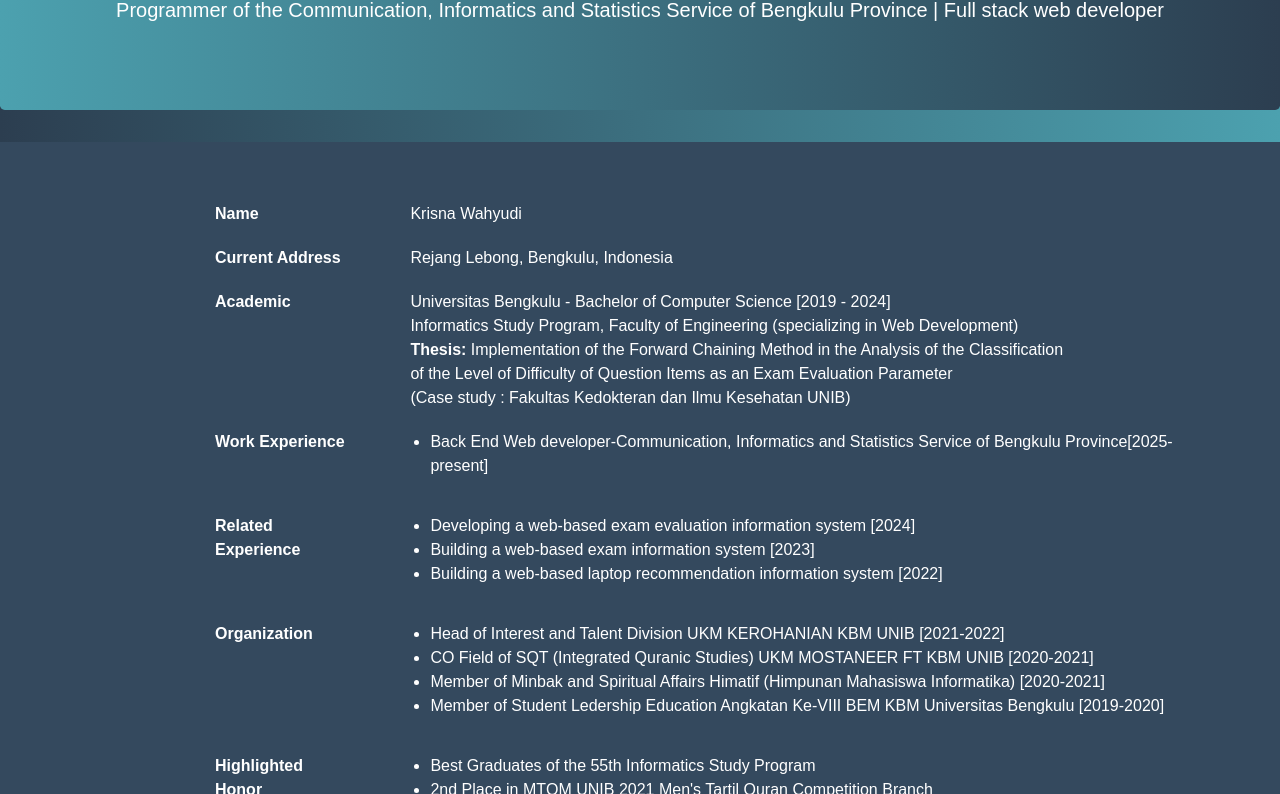
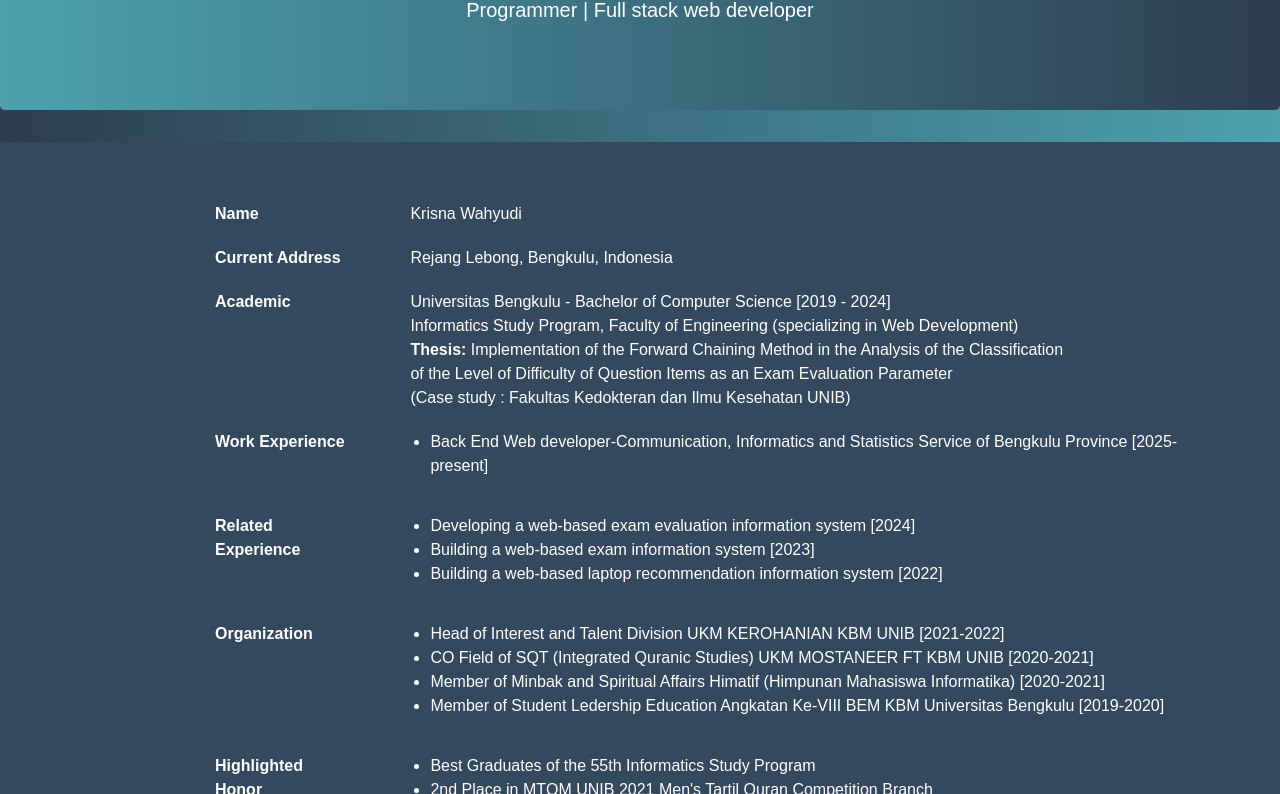
Before and after one commit to Kwahyu09/Kwahyu09.github.io, a plain HTML site: page index.html in a window 1280 px wide. Shown: the part 363-1157 px from the top of the page. Drawn offline with nearby package versions, Linux system fonts and the light colour scheme.

Commit message:
mengubah tampilan index

```diff
--- a/index.html
+++ b/index.html
@@ -65,7 +65,7 @@
     <div class="jumbotron" id="home">
       <img src="img/krisna-w.png" class="rounded-circle img-thumbnail" />
       <h1 class="display-4">Krisna Wahyudi</h1>
-      <h3 class="lead">Programmer of the Communication, Informatics and Statistics Service of Bengkulu Province | Full stack web developer</h3>
+      <h3 class="lead">Programmer | Full stack web developer</h3>
     </div>
 
     <section class="about" id="biodata">
@@ -93,7 +93,7 @@
                 <td class="label-td"><strong>Work Experience</strong></td>
                 <td class="value-tdx">
                   <ul>
-                    <li>Back End Web developer-Communication, Informatics and Statistics Service of Bengkulu Province[2025-present]</li>
+                    <li>Back End Web developer-Communication, Informatics and Statistics Service of Bengkulu Province [2025-present]</li>
                   </ul>
                 </td>
               </tr>
```
